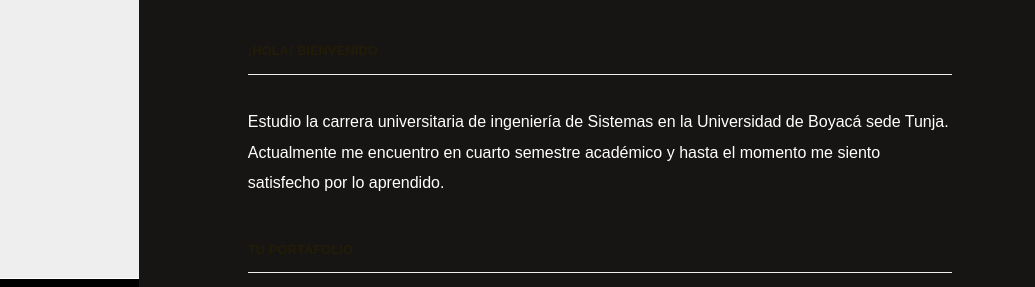
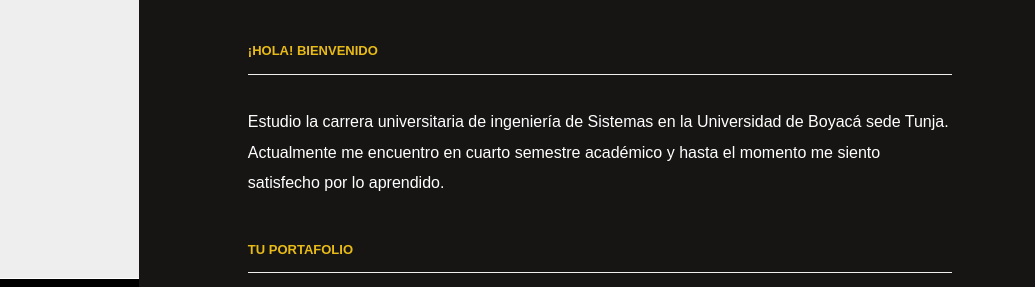
Before and after one commit to brayanperezg/Portafolio, a plain HTML site: page index.html in a window 1280 px wide. Shown: the top 287 px of the page, 245-1280 px from the left. Drawn offline with Linux system fonts and the light colour scheme.

Commit message:
cambio  master color a los h3

```diff
--- a/stylesheets/styles.css
+++ b/stylesheets/styles.css
@@ -55,7 +55,7 @@ h3
   font-size: 13px;
   line-height: 32px;
   border-bottom: 1px #eee solid;
-  color: #221c07;
+  color: #e9bb17;
   margin-bottom: 2.5em;
   padding-bottom: .5em;
 }
```
